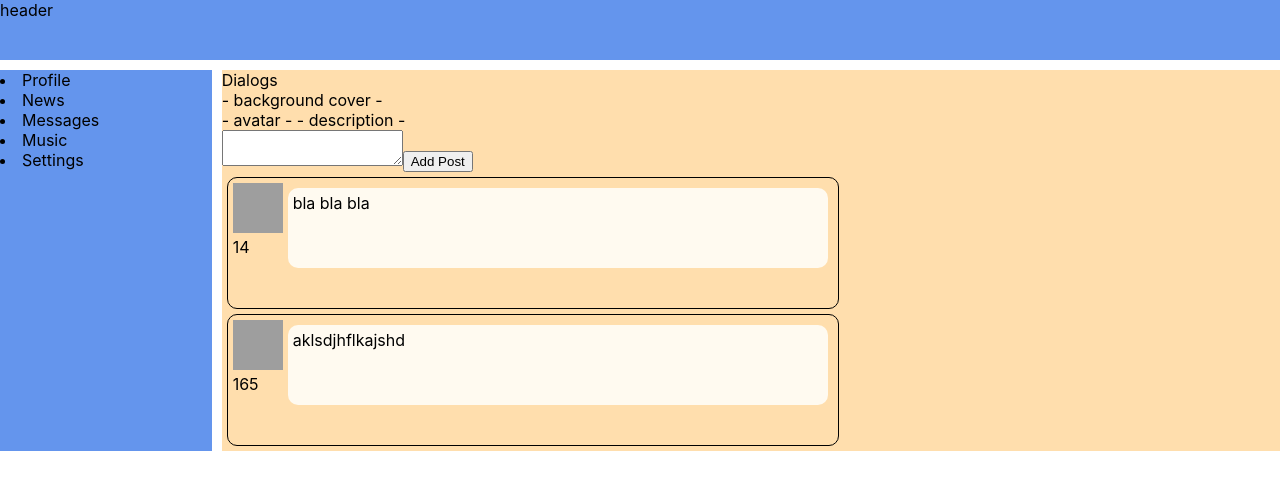
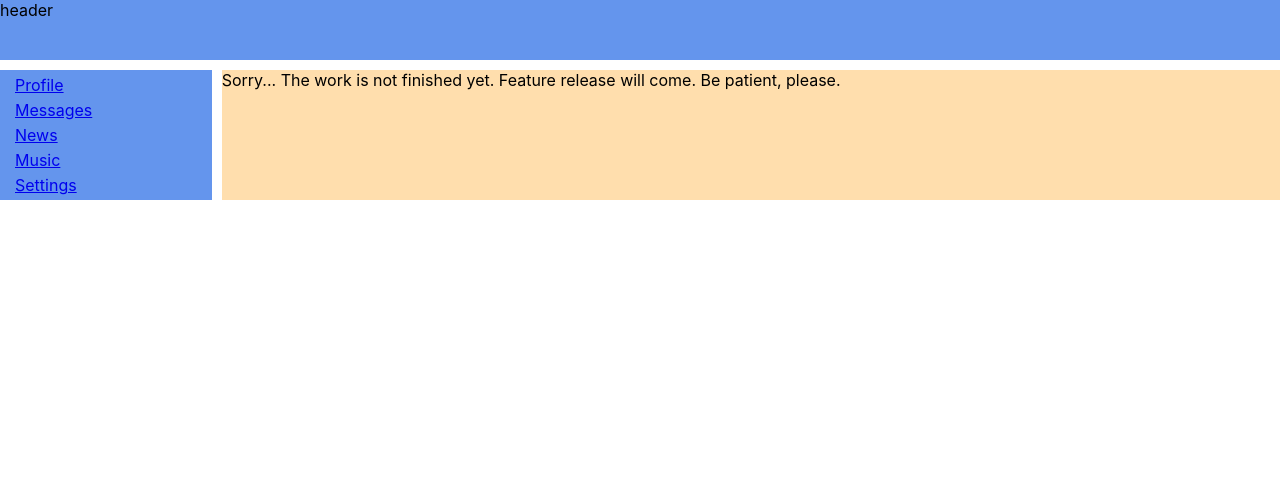
Before and after one commit to AliakseiPitsukha/samurai-way, a React (Create React App) app: page /news in a window 1280 px wide. Shown: the top 490 px of the page. Built offline with nearby package versions, Linux system fonts and the light colour scheme; grey boxes are pictures that could not be loaded.

Commit message:
IT-Kamasutra, lesson 19, added react-router-dom

```diff
--- a/src/App.tsx
+++ b/src/App.tsx
@@ -4,17 +4,24 @@ import {ProfilePage} from './components/PageBody/ProfilePage/ProfilePage';
 import {Header} from "./components/Header/Header";
 import {SideBar} from "./components/SideBar/SideBar";
 import {Dialogs} from "./components/PageBody/DialogPage/Dialogs/Dialogs";
+import {BrowserRouter, Route} from "react-router-dom";
+import {OopsPage} from "./components/PageBody/OoopsPage/OopsPage";
 
 const App = () => {
     return (
-        <div className='app-wrapper'>
-            <Header/>
-            <SideBar/>
-            <div className='app-wrapper-pageBody'>
-                <Dialogs/>
-                <ProfilePage/>
+        <BrowserRouter>
+            <div className='app-wrapper'>
+                <Header/>
+                <SideBar/>
+                <div className='app-wrapper-pageBody'>
+                    <Route path='/profile' component={ProfilePage}/>
+                    <Route path='/dialogs' component={Dialogs}/>
+                    <Route path='/news' component={OopsPage}/>
+                    <Route path='/music' component={OopsPage}/>
+                    <Route path='/settings' component={OopsPage}/>
+                </div>
             </div>
-        </div>
+        </BrowserRouter>
     );
 }
 
--- /dev/null
+++ b/src/components/PageBody/OoopsPage/OopsPage.tsx
@@ -0,0 +1,12 @@
+import React from 'react';
+
+export const OopsPage = () => {
+    return (
+        <div>
+            Sorry...
+            The work is not finished yet.
+            Feature release will come.
+            Be patient, please.
+        </div>
+    );
+};
--- a/src/components/SideBar/SideBar.module.css
+++ b/src/components/SideBar/SideBar.module.css
@@ -2,3 +2,10 @@
     grid-area: sideBar;
     background-color: cornflowerblue;
 }
+
+.sidebarLink {
+    margin-left: 15px;
+    margin-top: 5px;
+    margin-bottom: 5px;
+    color: floralwhite;
+}
--- a/src/components/SideBar/SideBar.tsx
+++ b/src/components/SideBar/SideBar.tsx
@@ -4,12 +4,22 @@ import {SideBarPropsType} from "../ComponentsType";
 
 export const SideBar = (props: SideBarPropsType) => {
     return (
-        <div className={st.sidebar}>
-            <li>Profile</li>
-            <li>News</li>
-            <li>Messages</li>
-            <li>Music</li>
-            <li>Settings</li>
-        </div>
+        <nav className={st.sidebar}>
+            <div className={st.sidebarLink}>
+                <a href='/profile'>Profile</a>
+            </div>
+            <div className={st.sidebarLink}>
+                <a href='/dialogs'>Messages</a>
+            </div>
+            <div className={st.sidebarLink}>
+                <a href='/news'>News</a>
+            </div>
+            <div className={st.sidebarLink}>
+                <a href='/music'>Music</a>
+            </div>
+            <div className={st.sidebarLink}>
+                <a href='/settings'>Settings</a>
+            </div>
+        </nav>
     );
 };
```
